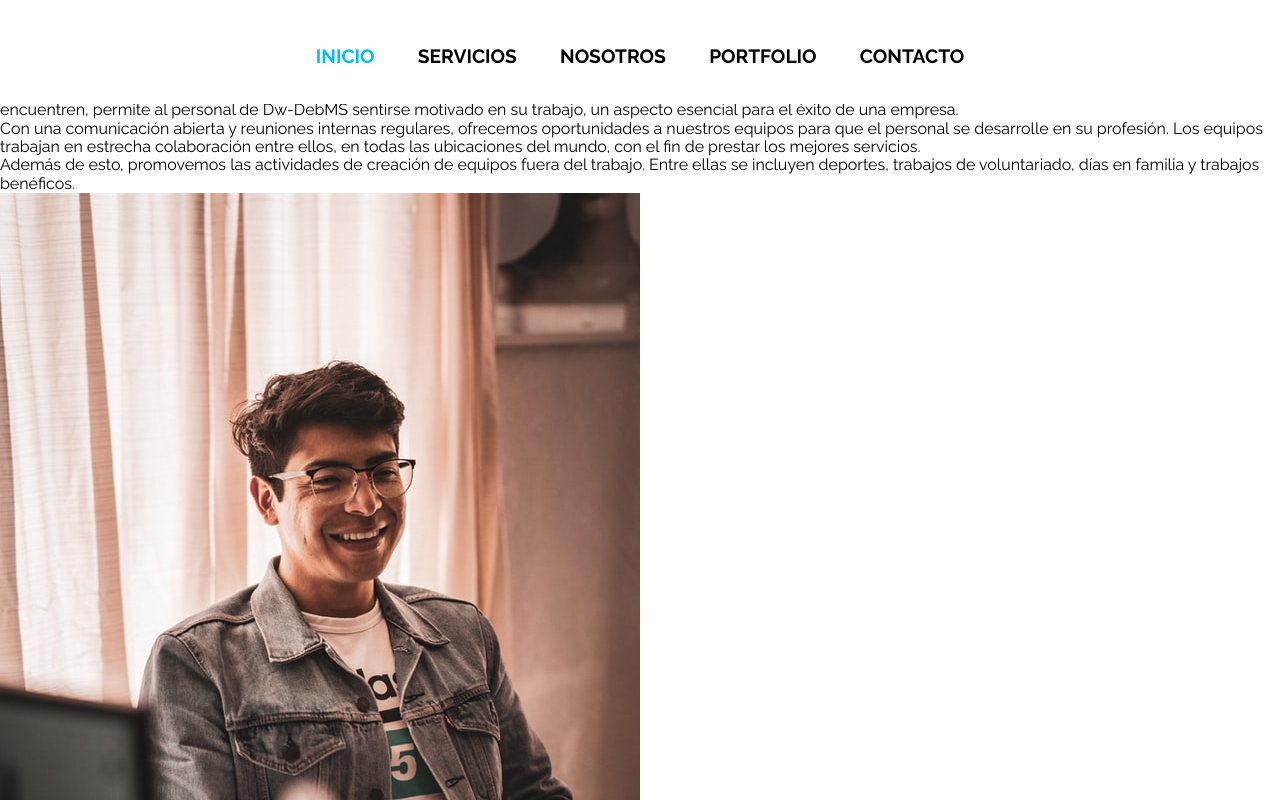
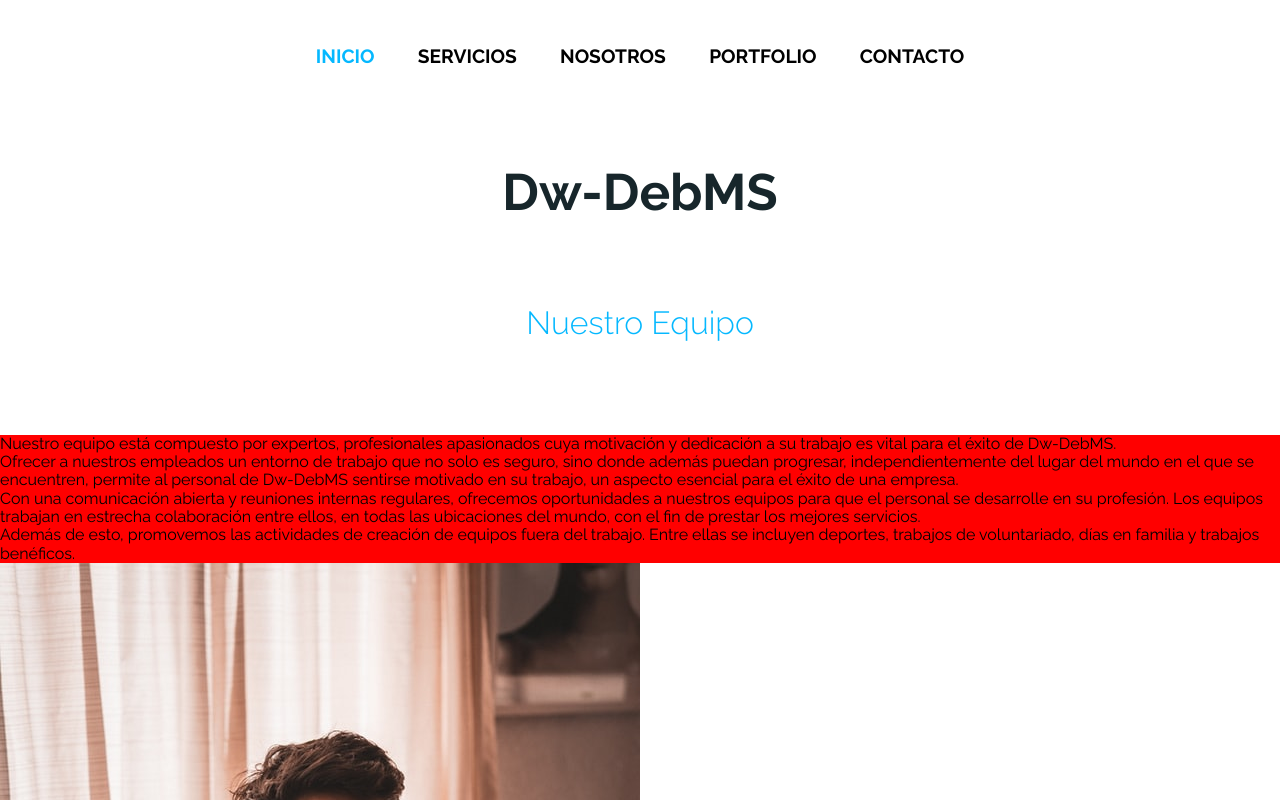
Before and after one commit to DebMS/Proyecto, a website: page html/nosotros.html in a window 1280 px wide. Shown: the top 800 px of the page. Drawn offline with Linux system fonts and the light colour scheme.

Commit message:
contenido inicio de nosotros

```diff
--- a/html/nosotros.html
+++ b/html/nosotros.html
@@ -33,14 +33,16 @@
     <!-- MAIN NOSOTROS -->
 
 
-    <main>
-      <div class="h1__title">
+    <main class="main__nosotros">
+      <div class="inicio__nosotros">
+        <div class="h1__nosotros">
         <h1 class="title__nosotros">Dw-DebMS</h1>
+       </div>
+       <div class="h2__nosotros">
+        <h2 class="subtitle__nosotros">Nuestro Equipo</h2>
+       </div>
+      </div>
 
-      </div>
-      <div class="h2__subtitle">
-        <h2 class="subtitle__nosotros">Nuestro Equipo</h2>
-      </div>
       <div class="presentacion">
         <p class="texto__presentacion"> Nuestro equipo está compuesto por expertos, profesionales apasionados cuya motivación y dedicación a su trabajo es vital para el éxito de Dw-DebMS.</p>
         <p class="texto__presentacion-design">Ofrecer a nuestros empleados un entorno de trabajo que no solo es seguro, sino donde además puedan progresar, independientemente del lugar del mundo en el que se encuentren, permite al personal de Dw-DebMS sentirse motivado en su trabajo, un aspecto esencial para el éxito de una empresa. </p>
@@ -51,13 +53,33 @@
       <div class="grid__nosotros">
         <div class="nosotros__box1">
           <img class="diseñador__1" src="../images/hombre1.jpg" alt="diseñador">
-          <p class="presentacion__diseñador1">
+          <h3 class="presentacion__diseñador1">Diseñador Gráfico</h3>
+          <h4 class="nombre1">Marcos Polki</h4>
+          <p class="texto__diseñador1">Marcos, comenzó su carrera como diseñador gráfico apasionado por el diseño editorial y de exposiciones, pero desde entonces ha progresado por el camino de la estrategia de marca.</p>
+          <p class="texto__diseñador1"> Su interés particular en esta área radica en asumir la investigación de marcas y usuarios y desarrollar una respuesta visual y narrativa clara y emocionante.</p>
+        </div>
+        <div class="nosotros__box2">
+          <img class="diseñador__2" src="../images/mujer1.jpg" alt="diseñadora">
+          <h3 class="presentacion__diseñadora2">Experta en comunicación estratégica y estrategia de marca</h3>
+          <h4 class="nombre2">Andrea Jovial</h4>
+          <p class="texto__diseñadora2"> Andrea, adopta un enfoque estratégico para la resolución de problemas, utilizando el proceso de pensamiento de diseño para trabajar con los clientes y las partes interesadas para codiseñar y desarrollar soluciones para identificar desafíos y oportunidades.</p>
+          <p class="texto__diseñadora2">Interesada en la complejidad de la comunicación, la cultura y el comportamiento humano, Andrea escribe para informar su práctica, aplicando conocimientos para aumentar la efectividad de su trabajo y el trabajo del estudio.</p>
+        </div>
+        <div class="nosotros__box3">
+          <img class="diseñador__3" src="../images/hombre2.jpg" alt="diseñador" >
+          <h3 class="presentacion__diseñador3">Gerente de Estudio</h3>
+          <h4 class="nombre3">Esteban Dorado</h4>
+          <p class="texto__diseñador3">Esteban es el comunicador financiero en todos los proyectos y también puede administrar proyectos según sea necesario.</p>
+          <p class="texto__diseñador3">Mantiene al equipo y a nuestros clientes organizados, actualizados y en orden. La comunicación, la eficacia y la confidencialidad periódicas y rápidas son fundamentales para garantizar un enfoque optimizado para el equipo y, especialmente, para nuestros clientes.</p>
+        </div>
+        <div class="nosotros__box4">
+          <img class="diseñadora__4" src="../images/mujer2.jpg" alt="diseñadora" >
+          <h3 class="presentacion__diseñadora4">Asesora Comercial</h3>
+          <h4 class="nombre4">Juana Tomski</h4>
+          <p class="texto__diseñadora4">Juana, es la principal responsable de proporcionar informacion detallada a potenciales clientes para llevar a cabo el negocio. Su labor es ejercer enlace entre el cliente y la empresa, satisfacer las necesidades del cliente con el servicio, y demás.  </p>
+          <p class="texto__diseñadora4">Entre sus principales funciones a desempeñar, Juana es conocedora del mercado web, conoce los servicios que presta la empresa, es una asesora activa entre el cliente y empresa, posee una buena comunicacion con el cliente y muestra mucha importancia en el seguimiento de clientes.</p>
+        </div>
 
-          </p>
-
-
-
-        </div>
       </div>
 
     </main>
--- a/scss/_nosotros.scss
+++ b/scss/_nosotros.scss
@@ -1,3 +1,44 @@
-.prueba {
-  color: red;
+.main__nosotros {
+  padding-top: 7em;
+  overflow-x: hidden;
+  .inicio__nosotros {
+    display: grid;
+    grid-template-rows: 1fr 1fr;
+    grid-template-columns: 1fr;
+    grid-template-areas:
+      "title"
+      "subtitle";
+    .h1__nosotros {
+      grid-row: 1;
+      grid-column: 1;
+      -ms-grid-row: 1;
+      -ms-grid-column: 1;
+      grid-area: title;
+
+      .title__nosotros {
+        font-size: $tituloPhone;
+        margin: 1em 0;
+        text-align: center;
+        color: $secondColor;
+      }
+    }
+    .h2__nosotros {
+      grid-row: 1;
+      grid-column: 1;
+      -ms-grid-row: 1;
+      -ms-grid-column: 1;
+      grid-area: subtitle;
+
+      .subtitle__nosotros {
+        margin: 1em 0;
+        text-align: center;
+        color: $thirdColor;
+        font-size: $subtPhone;
+        font-weight: 200;
+      }
+    }
+  }
+  .presentacion {
+    background-color: red;
+  }
 }
```
Also changed, not shown: css/style.css, 1 other file.
